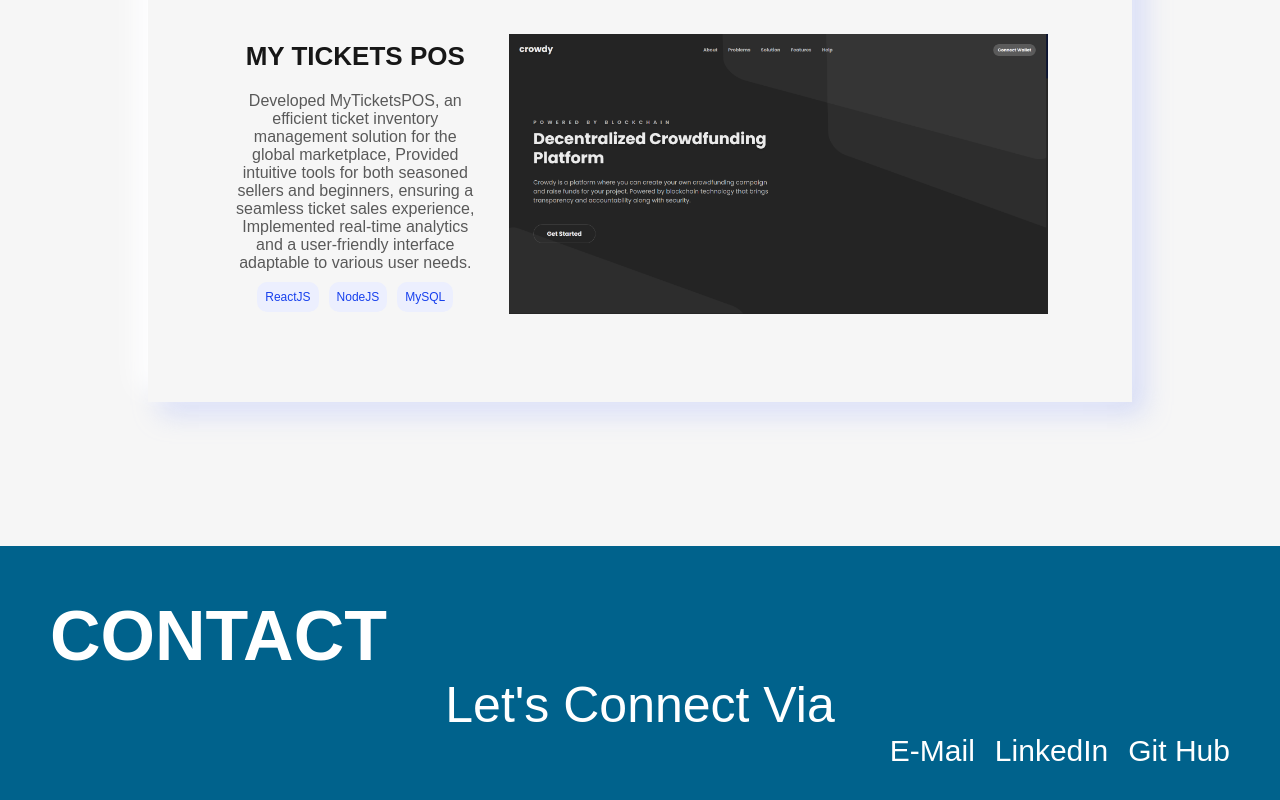
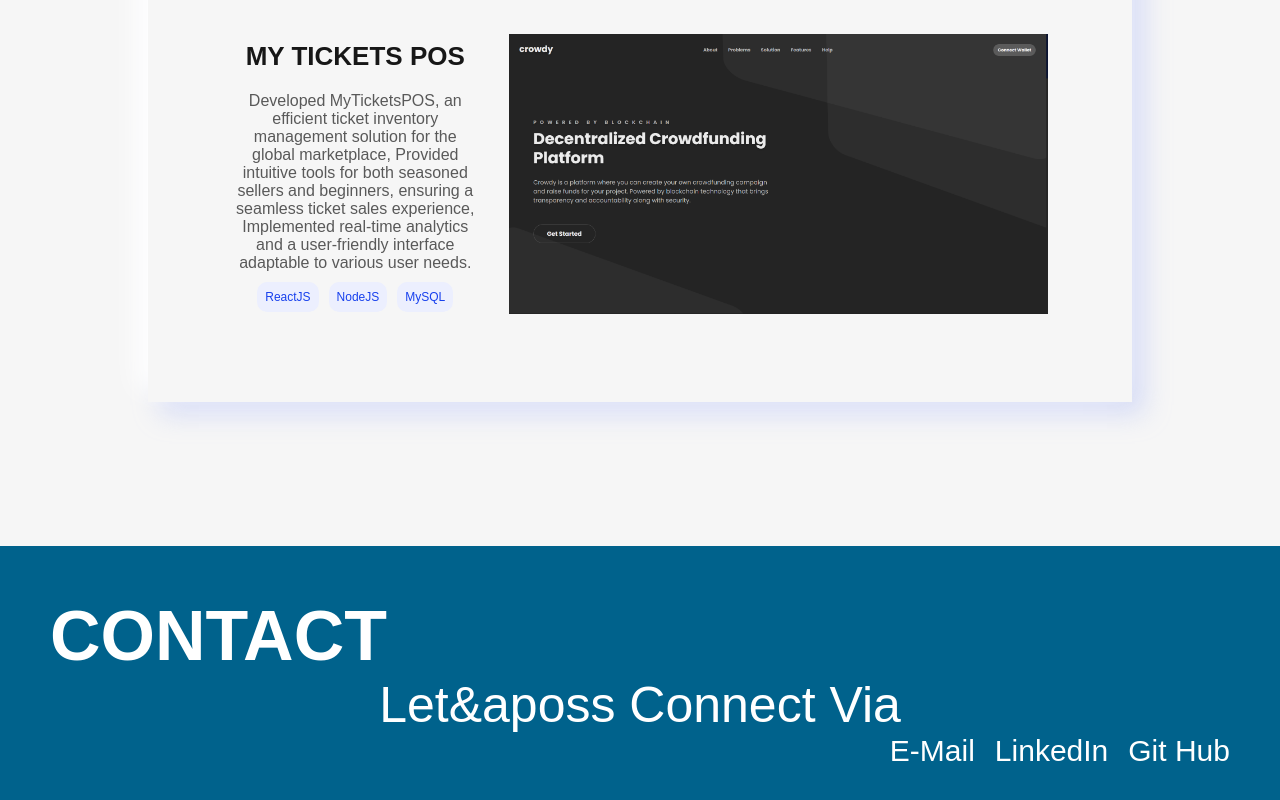
Before and after one commit to Hariprakashslm/portfolio, a Next.js app: page / in a window 1280 px wide. Shown: the part 5501-6301 px from the top of the page. Built offline with nearby package versions, Linux system fonts and the light colour scheme.

Commit message:
Build error fix

```diff
--- a/components/contact/index.tsx
+++ b/components/contact/index.tsx
@@ -1,5 +1,4 @@
 import styled from "styled-components";
-import data from "../../data/index";
 import { RefObject } from "react";
 
 const ContactSection = styled.footer`
@@ -30,11 +29,10 @@
 `;
 
 const Contact = ({ sectionRef }: { sectionRef: RefObject<HTMLDivElement> }) => {
-  const about = data.about;
   return (
     <ContactSection id="contact" ref={sectionRef}>
       <Title>Contact</Title>
-      <Connect>Let's Connect Via</Connect>
+      <Connect>Let&aposs Connect Via</Connect>
       <LinkSection>
         <Link>E-Mail</Link>
         <Link>LinkedIn</Link>
--- a/components/header/index.tsx
+++ b/components/header/index.tsx
@@ -2,7 +2,7 @@
 import styled from "styled-components";
 import { IUserProfile } from "../../interface";
 import { Scrollspy } from "@makotot/ghostui";
-import { Ref, RefObject, useEffect, useState } from "react";
+import { RefObject, useEffect, useState } from "react";
 
 const HeaderSection = styled.nav`
   padding: 34px;
@@ -48,7 +48,7 @@
     setIsClient(true);
   }, []);
 
-  const handleClick = (e: any, to: string) => {
+  const handleClick = (e: Event, to: string) => {
     e.preventDefault();
     document.getElementById(to)?.scrollIntoView({ behavior: "smooth" });
   };
```
